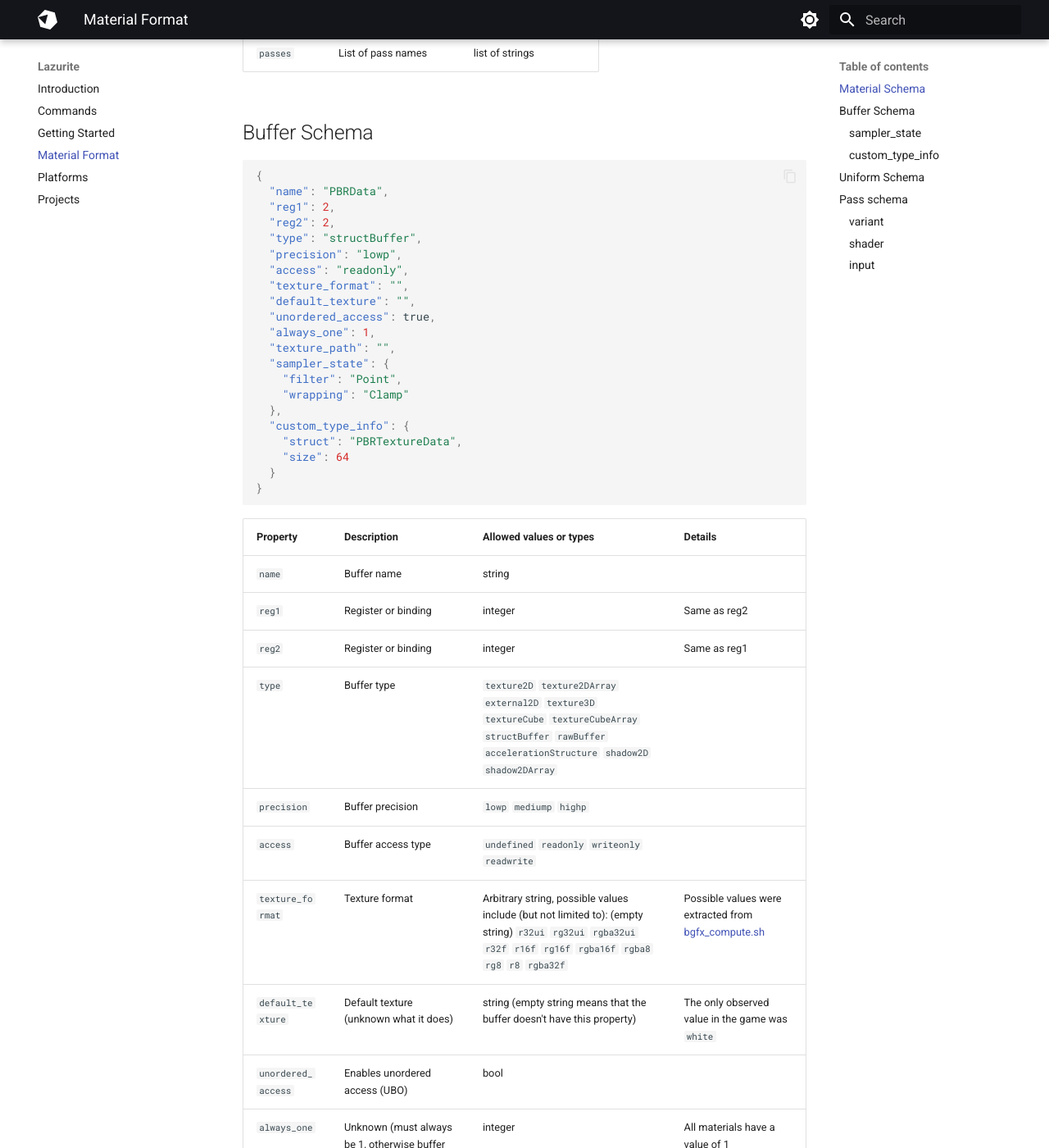
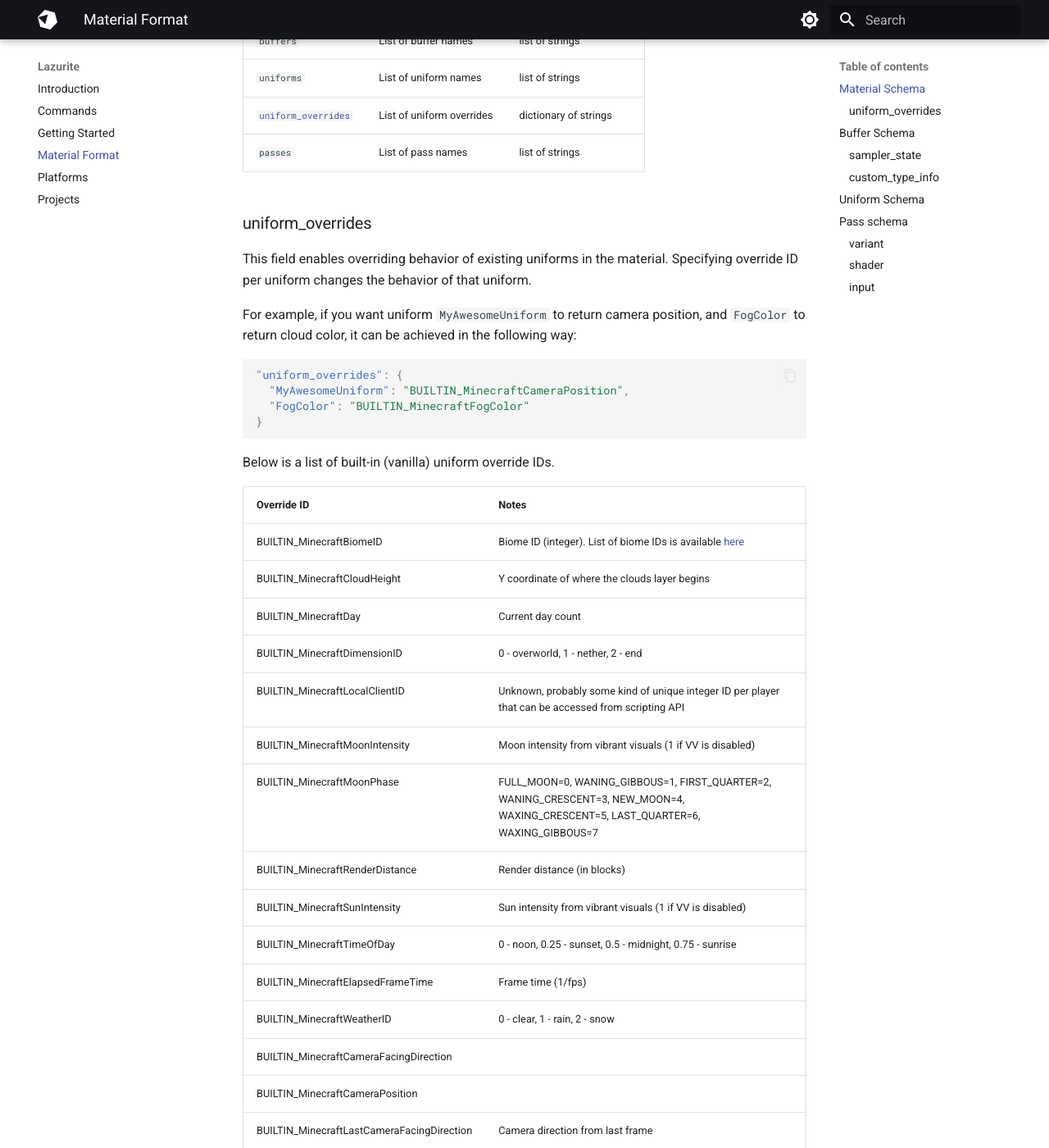
Before and after one commit to veka0/lazurite, an MkDocs documentation site: the page built from docs/material.md, in a window 1280 px wide and 1400 px high, scrolled down 1366 px. Shown: the whole window at 82% size. Built offline with MkDocs 1.6.1 and Material for MkDocs 9.7.7, drawn with Linux system fonts in a browser that asks for light colours; some of the changed text lies outside the part shown.

Commit message:
Update docs

````diff
--- a/docs/material.md
+++ b/docs/material.md
@@ -39,8 +39,12 @@ material.json
     "RenderChunkFogAlpha",
     "LightWorldSpaceDirection",
     "MaterialID",
-    "ViewPositionAndTime"
+    "ViewPositionAndTime",
+    "MyAwesomeUniform"
   ],
+  "uniform_overrides": {
+    "MyAwesomeUniform": "BUILTIN_MinecraftCameraPosition"
+  },
   "passes": [
     "DepthOnlyOpaque",
     "AlphaTest",
@@ -51,14 +55,55 @@ material.json
 }
 ```
 
-| Property   | Description             | Allowed values or types |
-| ---------- | ----------------------- | ----------------------- |
-| `version`  | Material format version | `22`                    |
-| `name`     | Material name           | string                  |
-| `parent`   | Parent material name    | string                  |
-| `buffers`  | List of buffer names    | list of strings         |
-| `uniforms` | List of uniform names   | list of strings         |
-| `passes`   | List of pass names      | list of strings         |
+| Property                                             | Description               | Allowed values or types |
+| ---------------------------------------------------- | ------------------------- | ----------------------- |
+| `version`                                            | Material format version   | `22`                    |
+| `name`                                               | Material name             | string                  |
+| `parent`                                             | Parent material name      | string                  |
+| `buffers`                                            | List of buffer names      | list of strings         |
+| `uniforms`                                           | List of uniform names     | list of strings         |
+| [`uniform_overrides`](material.md#uniform_overrides) | List of uniform overrides | dictionary of strings   |
+| `passes`                                             | List of pass names        | list of strings         |
+
+### uniform_overrides
+
+This field enables overriding behavior of existing uniforms in the material.
+Specifying override ID per uniform changes the behavior of that uniform.
+
+For example, if you want uniform `MyAwesomeUniform` to return camera position, and `FogColor` to return cloud color, it can be achieved in the following way:
+
+```json
+"uniform_overrides": {
+  "MyAwesomeUniform": "BUILTIN_MinecraftCameraPosition",
+  "FogColor": "BUILTIN_MinecraftFogColor"
+}
+```
+
+Below is a list of built-in (vanilla) uniform override IDs.
+
+| Override ID                                | Notes                                                                                                                                                             |
+| ------------------------------------------ | ----------------------------------------------------------------------------------------------------------------------------------------------------------------- |
+| BUILTIN_MinecraftBiomeID                   | Biome ID (integer). List of biome IDs is available [here](https://github.com/Mojang/bedrock-samples/blob/preview/metadata/vanilladata_modules/mojang-biomes.json) |
+| BUILTIN_MinecraftCloudHeight               | Y coordinate of where the clouds layer begins                                                                                                                     |
+| BUILTIN_MinecraftDay                       | Current day count                                                                                                                                                 |
+| BUILTIN_MinecraftDimensionID               | 0 - overworld, 1 - nether, 2 - end                                                                                                                                |
+| BUILTIN_MinecraftLocalClientID             | Unknown, probably some kind of unique integer ID per player that can be accessed from scripting API                                                               |
+| BUILTIN_MinecraftMoonIntensity             | Moon intensity from vibrant visuals (1 if VV is disabled)                                                                                                         |
+| BUILTIN_MinecraftMoonPhase                 | FULL_MOON=0, WANING_GIBBOUS=1, FIRST_QUARTER=2, WANING_CRESCENT=3, NEW_MOON=4, WAXING_CRESCENT=5, LAST_QUARTER=6, WAXING_GIBBOUS=7                                |
+| BUILTIN_MinecraftRenderDistance            | Render distance (in blocks)                                                                                                                                       |
+| BUILTIN_MinecraftSunIntensity              | Sun intensity from vibrant visuals (1 if VV is disabled)                                                                                                          |
+| BUILTIN_MinecraftTimeOfDay                 | 0 - noon, 0.25 - sunset, 0.5 - midnight, 0.75 - sunrise                                                                                                           |
+| BUILTIN_MinecraftElapsedFrameTime          | Frame time (1/fps)                                                                                                                                                |
+| BUILTIN_MinecraftWeatherID                 | 0 - clear, 1 - rain, 2 - snow                                                                                                                                     |
+| BUILTIN_MinecraftCameraFacingDirection     |                                                                                                                                                                   |
+| BUILTIN_MinecraftCameraPosition            |                                                                                                                                                                   |
+| BUILTIN_MinecraftLastCameraFacingDirection | Camera direction from last frame                                                                                                                                  |
+| BUILTIN_MinecraftLastCameraPosition        | Camera position from last frame                                                                                                                                   |
+| BUILTIN_MinecraftSunDirection              |                                                                                                                                                                   |
+| BUILTIN_MinecraftCloudColor                |                                                                                                                                                                   |
+| BUILTIN_MinecraftFogColor                  |                                                                                                                                                                   |
+| BUILTIN_MinecraftMoonColor                 | Moon color from vibrant visuals (1 if VV is disabled)                                                                                                             |
+| BUILTIN_MinecraftSunColor                  | Sun color from vibrant visuals (1 if VV is disabled)                                                                                                              |
 
 ## Buffer Schema
 
````
